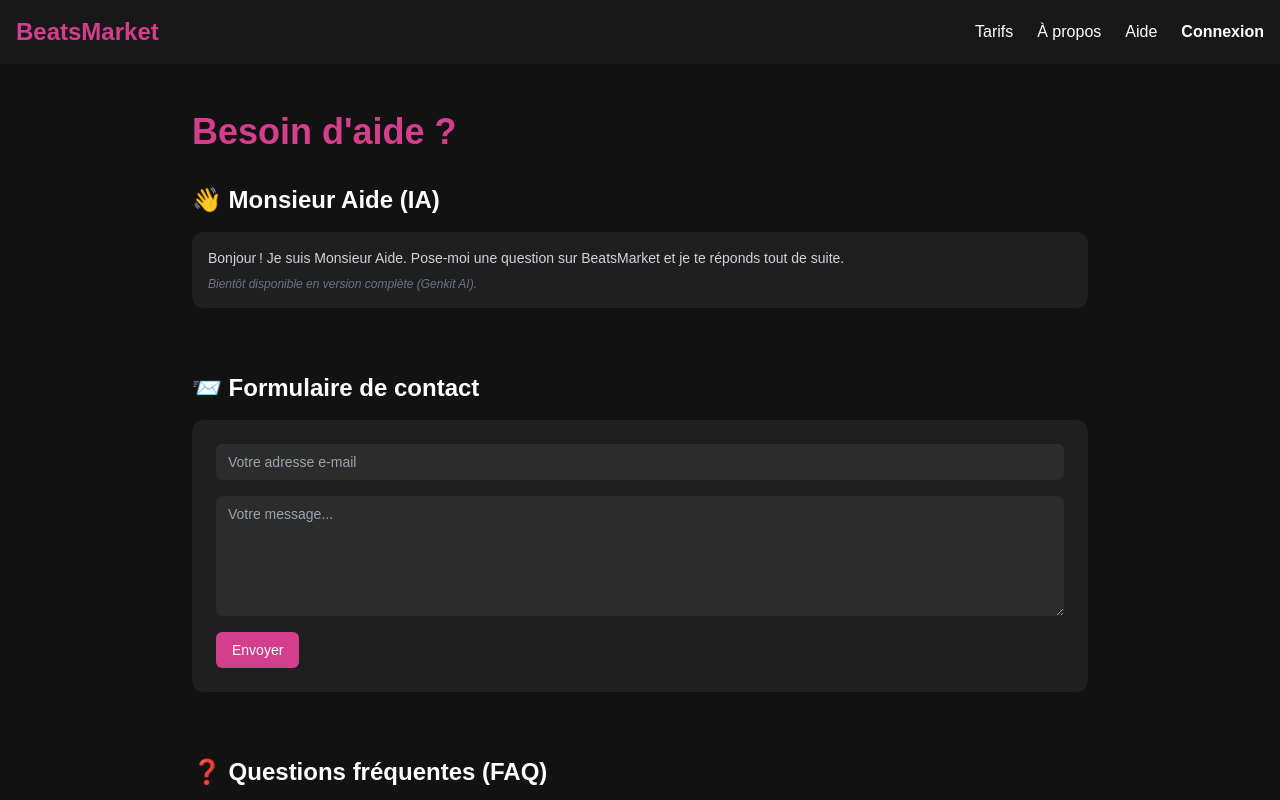
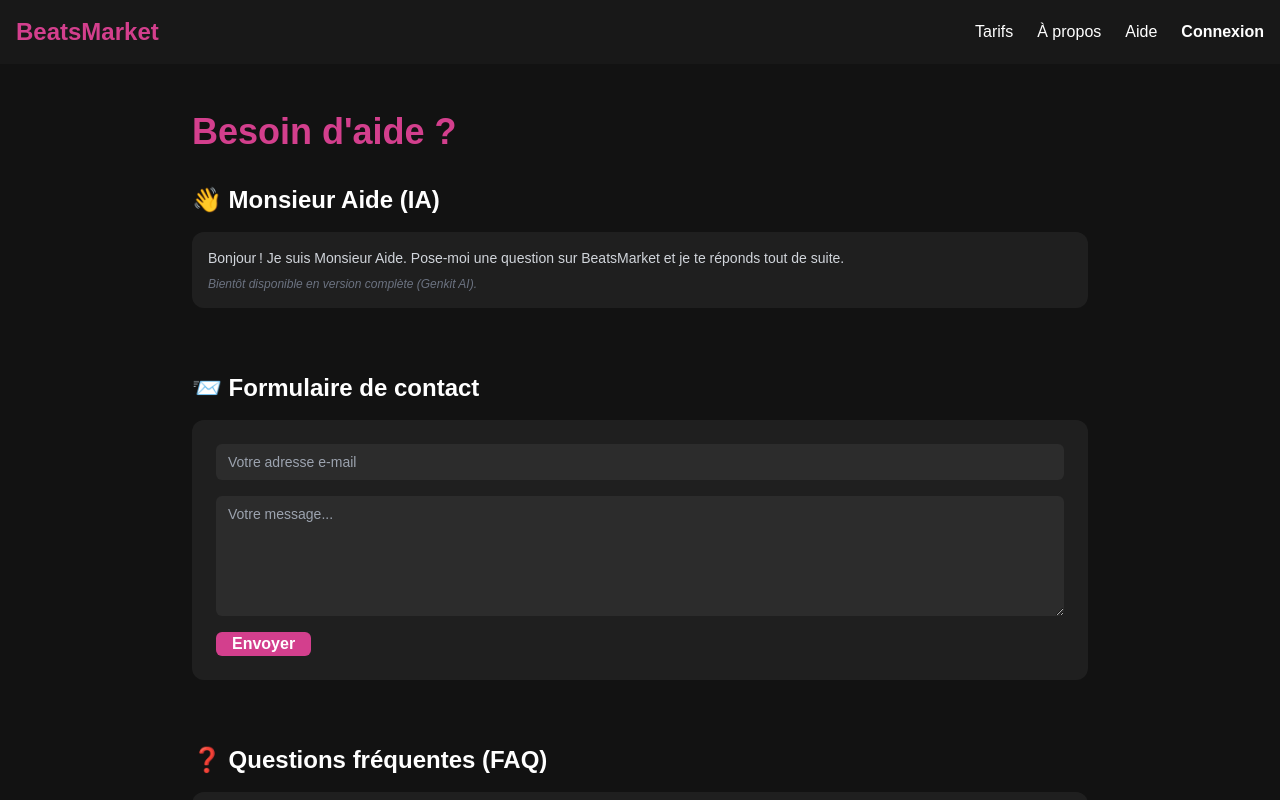
Before and after one commit to jaypms/beatsmarketlebon, a Next.js app: page /help in a window 1280 px wide. Shown: the top 800 px of the page. Built offline with nearby package versions, Linux system fonts and the light colour scheme.

Commit message:
Update button.tsx

```diff
--- a/src/components/ui/button.tsx
+++ b/src/components/ui/button.tsx
@@ -1,52 +1,41 @@
-import * as React from "react"
-import { Slot } from "@radix-ui/react-slot"
-import { cva, type VariantProps } from "class-variance-authority"
-import { cn } from "@/lib/utils"
+import React, { ButtonHTMLAttributes, ReactNode } from "react";
+import clsx from "clsx";
 
-const buttonVariants = cva(
-  "inline-flex items-center justify-center whitespace-nowrap rounded-md text-sm font-medium transition-colors focus-visible:outline-none focus-visible:ring-2 focus-visible:ring-ring focus-visible:ring-offset-2 disabled:pointer-events-none disabled:opacity-50 ring-offset-background",
-  {
-    variants: {
-      variant: {
-        default: "bg-primary text-primary-foreground hover:bg-primary/90",
-        destructive: "bg-destructive text-destructive-foreground hover:bg-destructive/90",
-        outline: "border border-input bg-background hover:bg-accent hover:text-accent-foreground",
-        secondary: "bg-secondary text-secondary-foreground hover:bg-secondary/80",
-        ghost: "hover:bg-accent hover:text-accent-foreground",
-        link: "text-primary underline-offset-4 hover:underline",
-      },
-      size: {
-        default: "h-10 px-4 py-2",
-        sm: "h-9 rounded-md px-3",
-        lg: "h-11 rounded-md px-8",
-        icon: "h-10 w-10",
-      },
-    },
-    defaultVariants: {
-      variant: "default",
-      size: "default",
-    },
-  }
-)
-
-export interface ButtonProps
-  extends React.ButtonHTMLAttributes<HTMLButtonElement>,
-    VariantProps<typeof buttonVariants> {
-  asChild?: boolean
+interface ButtonProps extends ButtonHTMLAttributes<HTMLButtonElement> {
+  variant?: "primary" | "secondary" | "ghost" | "destructive";
+  size?: "sm" | "md" | "lg";
+  children: ReactNode;
 }
 
-const Button = React.forwardRef<HTMLButtonElement, ButtonProps>(
-  ({ className, variant, size, asChild = false, ...props }, ref) => {
-    const Comp = asChild ? Slot : "button"
-    return (
-      <Comp
-        className={cn(buttonVariants({ variant, size }), className)}
-        ref={ref}
-        {...props}
-      />
-    )
-  }
-)
-Button.displayName = "Button"
+export function Button({
+  variant = "primary",
+  size = "md",
+  className,
+  children,
+  ...props
+}: ButtonProps) {
+  const baseStyles =
+    "inline-flex items-center justify-center rounded-md font-semibold transition-colors focus:outline-none focus:ring-2 focus:ring-offset-2 disabled:opacity-50 disabled:pointer-events-none";
 
-export { Button, buttonVariants }
+  const variants = {
+    primary: "bg-pink-600 text-white hover:bg-pink-700 focus:ring-pink-500",
+    secondary: "bg-gray-800 text-white hover:bg-gray-700 focus:ring-gray-600",
+    ghost: "bg-transparent hover:bg-gray-700 text-white focus:ring-gray-600",
+    destructive: "bg-red-600 text-white hover:bg-red-700 focus:ring-red-500",
+  };
+
+  const sizes = {
+    sm: "h-8 px-3 text-sm",
+    md: "h-10 px-4 text-base",
+    lg: "h-12 px-6 text-lg",
+  };
+
+  return (
+    <button
+      className={clsx(baseStyles, variants[variant], sizes[size], className)}
+      {...props}
+    >
+      {children}
+    </button>
+  );
+}
```
